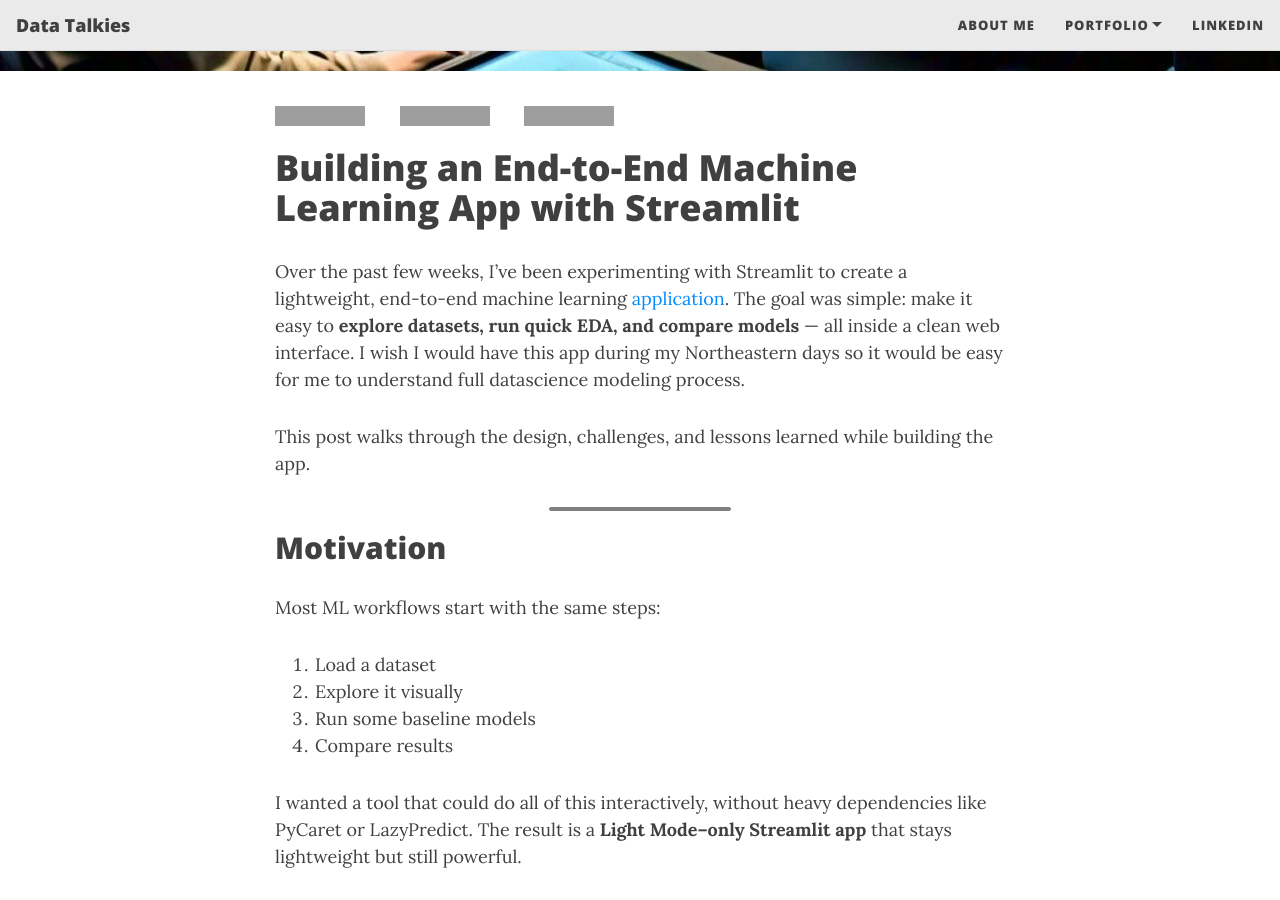
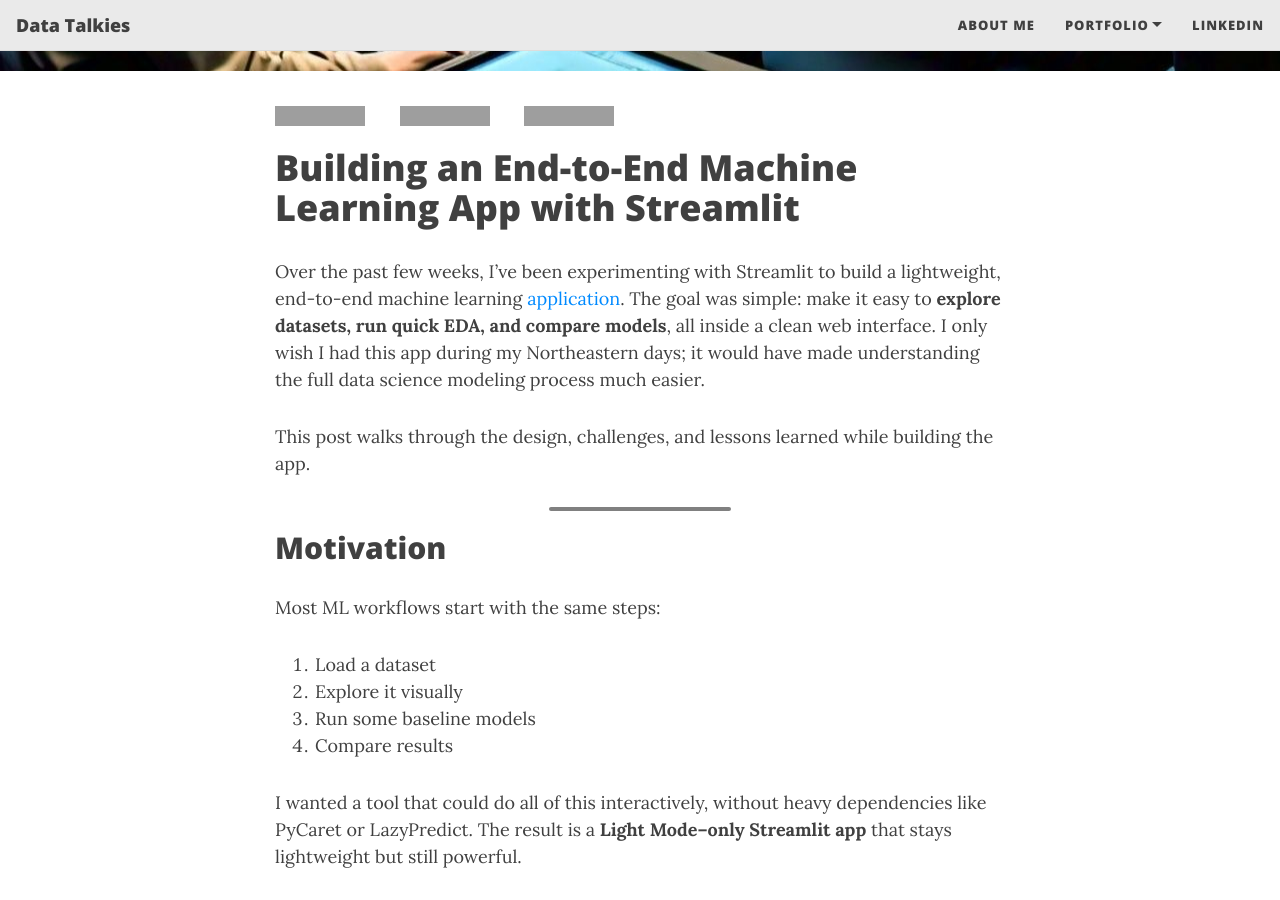
Before and after one commit to arpitHub/arpithub.github.io, a Jekyll site: the page built from _posts/2025-12-14-end-to-end-ml-app.md, in a window 1280 px wide and 900 px high, scrolled down 611 px. Built offline with Jekyll 4.4.1, drawn with Linux system fonts in a browser that asks for light colours; nearby versions of some CDN libraries; grey boxes are pictures that could not be loaded.

Commit message:
ML App post changes

```diff
--- a/_posts/2025-12-14-end-to-end-ml-app.md
+++ b/_posts/2025-12-14-end-to-end-ml-app.md
@@ -13,7 +13,8 @@ comments: true
 
 # Building an End-to-End Machine Learning App with Streamlit
 
-Over the past few weeks, I’ve been experimenting with Streamlit to create a lightweight, end-to-end machine learning [application](https://end-to-end-ml-app.streamlit.app/). The goal was simple: make it easy to **explore datasets, run quick EDA, and compare models** — all inside a clean web interface. I wish I would have this app during my Northeastern days so it would be easy for me to understand full datascience modeling process.
+Over the past few weeks, I’ve been experimenting with Streamlit to build a lightweight, end-to-end machine learning [application](https://end-to-end-ml-app.streamlit.app/). The goal was simple: make it easy to **explore datasets, run quick EDA, and compare models**, all inside a clean web interface. I only wish I had this app during my Northeastern days; it would have made understanding the full data science modeling process much easier.
+
 
 This post walks through the design, challenges, and lessons learned while building the app.
 
```
Also changed, not shown: other parts of _posts/2025-12-14-end-to-end-ml-app.md (+0 -1 lines).
